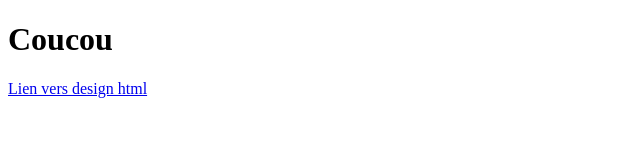
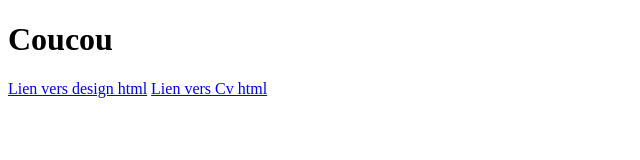
Before and after one commit to Brian9928/Brian9928.github.io, a plain HTML site: page index.html in a window 1280 px wide. Shown: the whole page, without its empty margins (0-640 px from the left). Drawn offline with Linux system fonts and the light colour scheme.

Commit message:
ajouté un fichier Cv

```diff
--- a/index.html
+++ b/index.html
@@ -9,5 +9,6 @@
 <body>
     <h1>Coucou</h1>
     <a href="design.html">Lien vers design html</a>
+    <a href="Cv.html">Lien vers Cv html</a>
 </body>
 </html>
```
